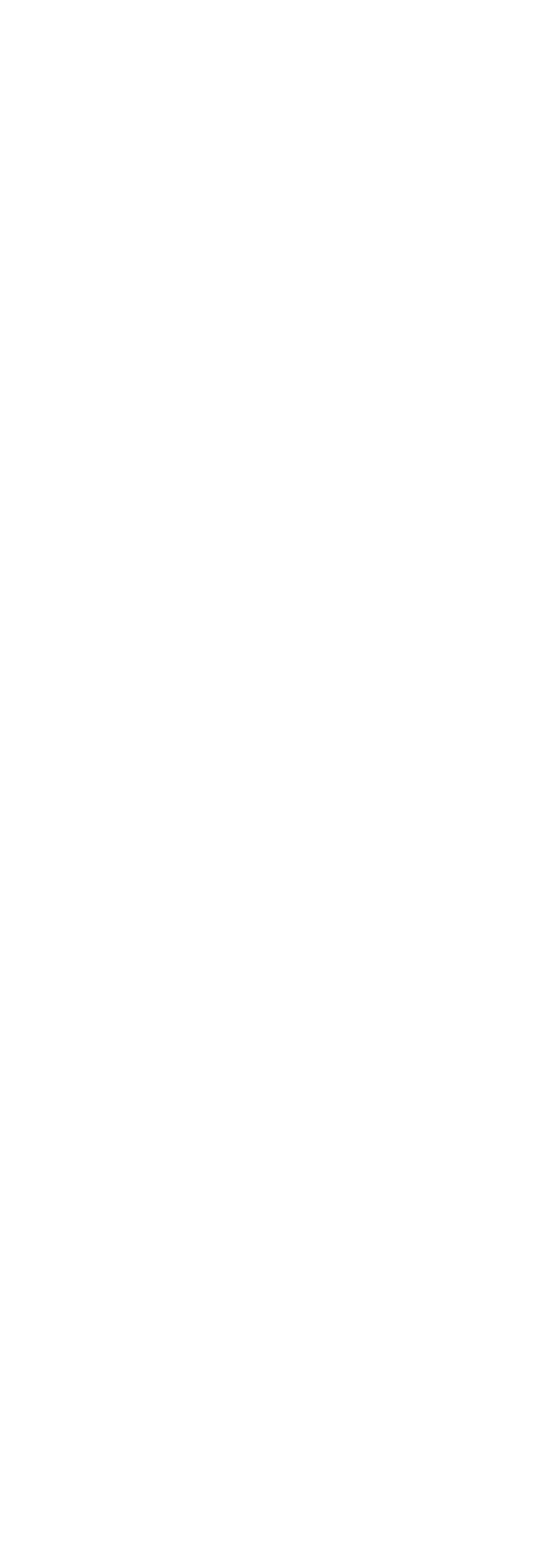
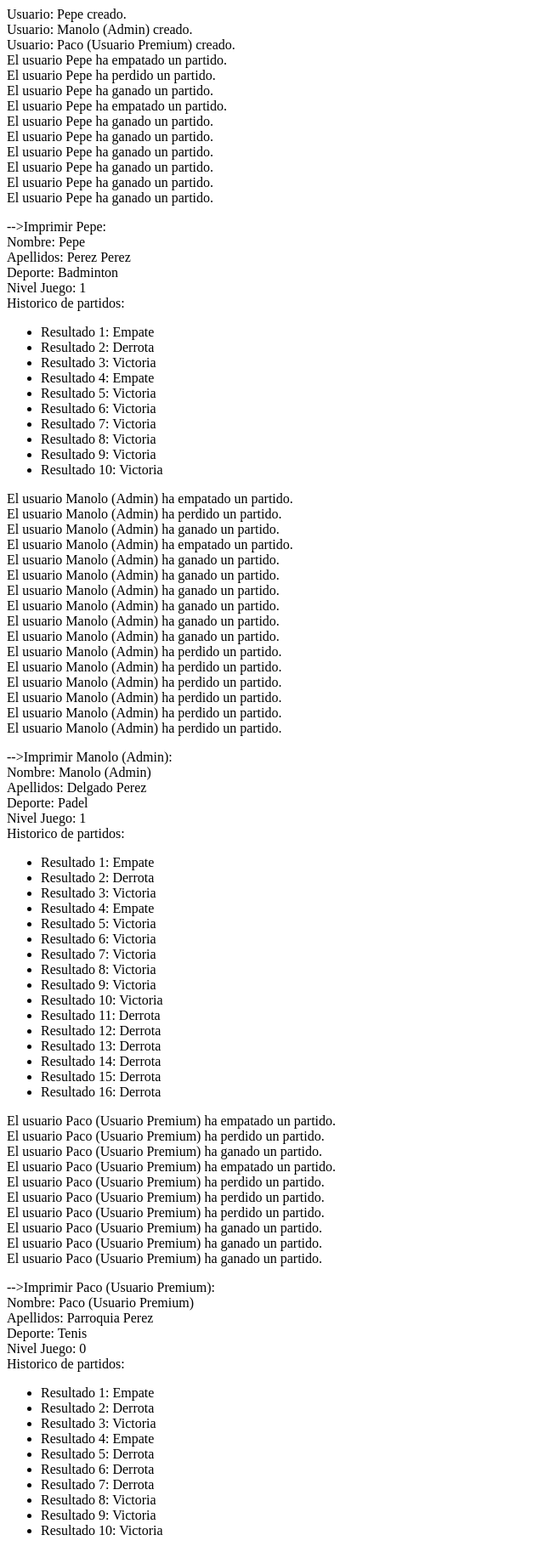
Before and after one commit to HDavo/Servidor22, a PHP site: page /controladoraUsuarios.php in a window 1280 px wide. Before the commit the part shown is empty. Shown: the whole page at 85% size, without its empty margins (0-640 px from the left). Before the commit the page ends 800 px from the top, so only its background shows below. Run offline with PHP 8.4, Linux system fonts and the light colour scheme.

Commit message:
Usuarios terminado

```diff
--- a/ejercicios/1EV/tema4_objetos/basicos/usuarios/clases/Usuario.php
+++ b/ejercicios/1EV/tema4_objetos/basicos/usuarios/clases/Usuario.php
@@ -48,7 +48,8 @@
 
     private const RACHANEG = -6;
     private const RACHAPOS = 6;
-    private const NIVELINICIAL = 0;
+    private const NIVELINICIAL = 0; //nivel inicial y nivel mínimo al que se puede llegar
+    protected $limiteAdmPre = 3;
 
 
     //constructor
@@ -121,6 +122,7 @@
                 if($contAsc==self::RACHAPOS){
                     $contAsc=0;
                     $this->nivelJuego=++$nivel;
+                    // echo "El usuario ha subido de nivel<br>";
                 }
             }elseif($value=='derrota'){ //ante una derrota
                 $contDes++;
@@ -128,6 +130,7 @@
                 if ($contDes==self::RACHANEG) {
                     $contDes=0;
                     $this->nivelJuego=--$nivel;
+                    // echo "El usuario ha bajado de nivel<br>";
                 }
             }else{ //ante un empate
                 $contAsc=0;
@@ -137,7 +140,7 @@
     }
 
     public function imprimir(){
-        echo "<p>-->Imprimir ".$this->nombre.":<br>Nombre: ".$this->nombre."<br/>Apellidos: ".$this->apellidos."<br/>Deporte: ".$this->deporte."<br/>Nivel Juego: ".$this->nivelJuego."<br/>Historico de partidos: ".$this->getResultados()."</p>";
+        return "<p>-->Imprimir ".$this->nombre.":<br>Nombre: ".$this->nombre."<br/>Apellidos: ".$this->apellidos."<br/>Deporte: ".$this->deporte."<br/>Nivel Juego: ".$this->nivelJuego."<br/>Historico de partidos: ".$this->getResultados()."</p>";
     }
  }
 
--- a/ejercicios/1EV/tema4_objetos/basicos/usuarios/clases/UsuarioAdmin.php
+++ b/ejercicios/1EV/tema4_objetos/basicos/usuarios/clases/UsuarioAdmin.php
@@ -1,7 +1,18 @@
 <?php
     class UsuarioAdmin extends Usuario{
 
-    }
+    //    private $descAdm = 0;
+    //    private $ascAdm = 0;
+
+       public function __construct($nombre="admin",$apellidos="", $deporte=""){
+            parent::__construct($nombre." (Admin)", $apellidos, $deporte); //llamada a la clase padre y personalización
+            $this->limiteAdmPre =3;
+        }
+
+        public function imprimir(){
+            return "<p>".parent::imprimir()."</p>";
+        }
 
 
+    }
 ?>
--- a/ejercicios/1EV/tema4_objetos/basicos/usuarios/clases/UsuarioPremium.php
+++ b/ejercicios/1EV/tema4_objetos/basicos/usuarios/clases/UsuarioPremium.php
@@ -1,6 +1,14 @@
 <?php
     class UsuarioPremium extends Usuario{
 
+        public function __construct($nombre="", $apellidos="",$deporte){
+            parent::__construct($nombre." (Usuario Premium)", $apellidos, $deporte);
+            $this->limiteAdmPre;
+        }
+
+        public function imprimir(){
+            return "<p>".parent::imprimir()."</p>";
+        }
     }
 
 ?>
--- a/ejercicios/1EV/tema4_objetos/basicos/usuarios/controladoraUsuarios.php
+++ b/ejercicios/1EV/tema4_objetos/basicos/usuarios/controladoraUsuarios.php
@@ -1,5 +1,68 @@
 <?php
 
+    require('./clases/Usuario.php');
+    require('./clases/UsuarioAdmin.php');
+    require('./clases/UsuarioPremium.php');
 
+    $us1 = new Usuario("Pepe","Perez Perez", "Badminton");
+    $us2 = new UsuarioAdmin("Manolo", "Delgado Perez", "Padel");
+    $us3 = new UsuarioPremium("Paco","Parroquia Perez", "Tenis");
 
+    $us1->ponerResultado('empate');
+    $us1->ponerResultado('derrota');
+    $us1->ponerResultado('victoria');
+    $us1->ponerResultado('empate');
+    $us1->ponerResultado('victoria');
+    $us1->ponerResultado('victoria');
+    $us1->ponerResultado('victoria');
+    $us1->ponerResultado('victoria');
+    $us1->ponerResultado('victoria');
+    $us1->ponerResultado('victoria');
+
+    print ($us1->imprimir());
+
+    $us2->ponerResultado('empate');
+    $us2->ponerResultado('derrota');
+    $us2->ponerResultado('victoria');
+    $us2->ponerResultado('empate');
+    $us2->ponerResultado('victoria');
+    $us2->ponerResultado('victoria');
+    $us2->ponerResultado('victoria');
+    $us2->ponerResultado('victoria');
+    $us2->ponerResultado('victoria');
+    $us2->ponerResultado('victoria');
+    $us2->ponerResultado('derrota');
+    $us2->ponerResultado('derrota');
+    $us2->ponerResultado('derrota');
+    $us2->ponerResultado('derrota');
+    $us2->ponerResultado('derrota');
+    $us2->ponerResultado('derrota');
+
+    print $us2->imprimir();
+
+    $us3->ponerResultado('empate');
+    $us3->ponerResultado('derrota');
+    $us3->ponerResultado('victoria');
+    $us3->ponerResultado('empate');
+    $us3->ponerResultado('derrota');
+    $us3->ponerResultado('derrota');
+    $us3->ponerResultado('derrota');
+    $us3->ponerResultado('victoria');
+    $us3->ponerResultado('victoria');
+    $us3->ponerResultado('victoria');
+
+    print $us3->imprimir();
 ?>
+
+<!DOCTYPE html>
+<html lang="en">
+<head>
+    <meta charset="UTF-8">
+    <meta http-equiv="X-UA-Compatible" content="IE=edge">
+    <meta name="viewport" content="width=device-width, initial-scale=1.0">
+    <title>Control de Usuarios</title>
+</head>
+<body>
+
+</body>
+</html>
```
